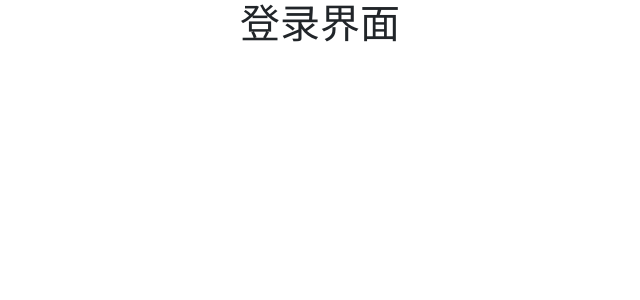
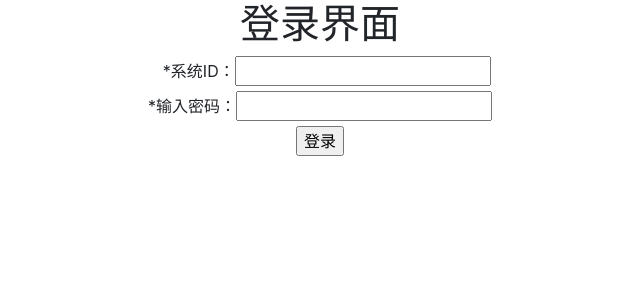
Before and after one commit to 905585272/IssueManagement, a Vue app: page /#/enterpage in a window 1280 px wide. Shown: the top 300 px of the page, without its empty margins (320-960 px from the left). Built offline with nearby package versions, Linux system fonts and the light colour scheme.

Commit message:
Update enterPage.vue

```diff
--- a/src/components/enterPage.vue
+++ b/src/components/enterPage.vue
@@ -1,6 +1,11 @@
 <template>
   <div class="container text-center">
       <h1>登录界面</h1>
+      <form class="form-group">
+            <label for="">&nbsp;&nbsp;&nbsp;<span class="xinghao">*</span>系统ID：</label><input type="text" required class="input" maxlength="30"> <br/>
+            <label for=""><span class="xinghao">*</span>输入密码：</label><input type="password" required class="input" maxlength="30"> <br/>
+            <input type="submit" value="登录">
+        </form>
   </div>
 </template>
 
```
